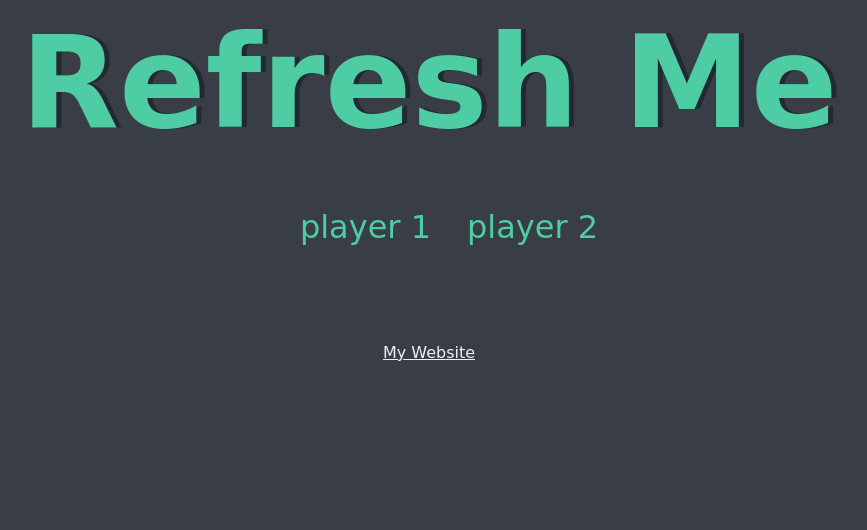
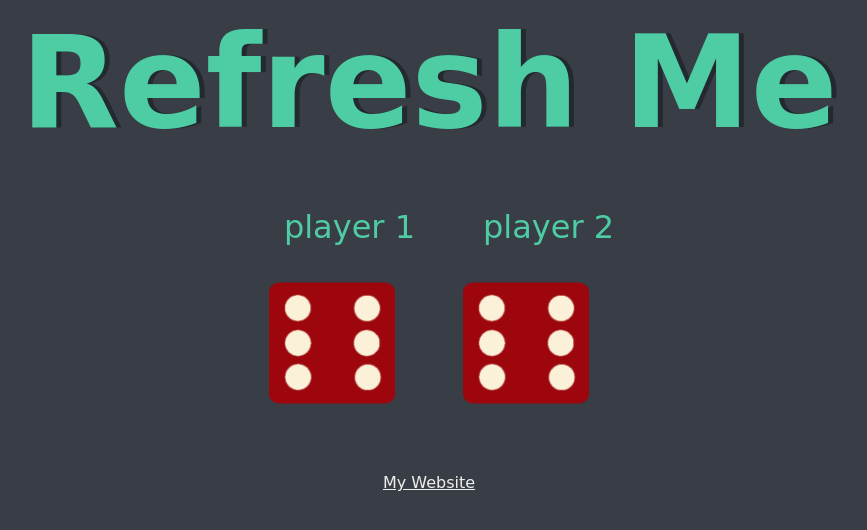
Before and after one commit to aniketsingh13/dice-game, a plain HTML site: page index.html in a window 1280 px wide. Shown: the whole page, without its empty margins (211-1078 px from the left). Drawn offline with Linux system fonts and the light colour scheme.

Commit message:
updating html,css and add image

```diff
--- a/index.html
+++ b/index.html
@@ -13,10 +13,18 @@
     <h1 class="container">Refresh Me</h1>
 
   <ul class="dice"><li class="slice">player 1</li>
-<li class="slice">player 2</li></ul>
+
+    <li class="slice">player 2</li>
+    </ul>
+
 <br>
+<div class="images">
+<img  class="image" src="images/dice6.png" alt="6 dice-image">
+<img class="image" src="images/dice6.png" alt="6 dice-image">
+</div>
 <footer>
     <a class="footers" href="https://aniketsingh-portfolio.netlify.app/">My Website</a>
 </footer>
+<script src="index.js" charset="utf-8"></script>
 </body>
 </html>
--- a/styles.css
+++ b/styles.css
@@ -25,10 +25,18 @@ h1{
 }
 .slice{
     display: inline-block;
-    padding: 0 1rem;
+    padding: 0 2rem;
     font-size: 2rem;
     color:  #4ECCA3;
     font-family: 'Indie Flower', cursive;
+}
+.images{
+    text-align: center;
+}
+.image{
+    width: 10%;
+    padding: 0  2rem;
+
 }
 footer{
     text-align: center;
```
Also changed, not shown: images/dice6.png (added), index.js (added).
